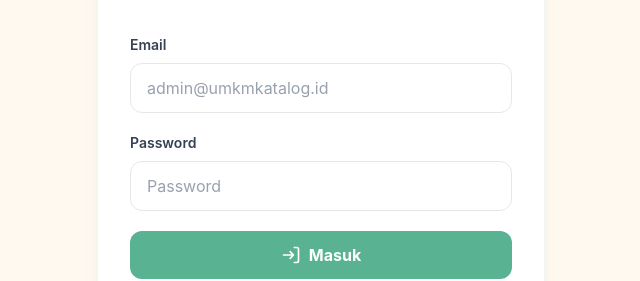
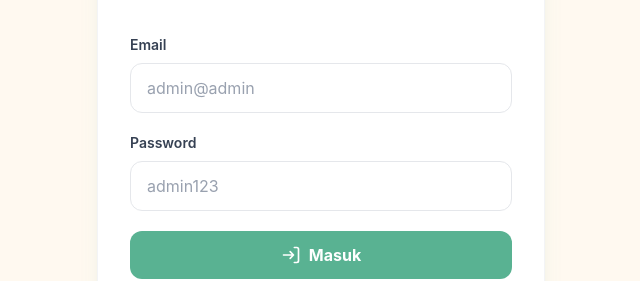
Before and after one commit to iniFaiz/UMKMhub, a Vue app: page /admin/login in a window 1280 px wide. Shown: the part 357-638 px from the top of the page, without its empty margins (319-959 px from the left). Built offline with nearby package versions, Linux system fonts and the light colour scheme.

Commit message:
feat: more easter egg👀👀

```diff
--- a/src/main.js
+++ b/src/main.js
@@ -8,3 +8,47 @@ app.use(router)
 app.mount('#app')
 
 console.log("%c[ALERT] You have reached the final boss of the neighborhood network. The Ketua RT has been notified of your curiosity.", "color: #fff; background: linear-gradient(to right, #ff0000, #990000); font-size: 14px; padding: 8px;");
+
+console.log(`%c
+⠀⠀⠀⠀⠀⠀⠀⠀⠀⠀⠀⠀⠀⠀⠀⠀⠀⠀⠀⠀⠀⠀⠀⠀⠀⠀⠀⠀⣀⣀⣀⣀⣀⣀⣀⣀⠀⠀⠀⠀⠀⠀⠀⠀⠀⠀⠀⠀⠀⠀⠀⠀⠀⠀⠀⠀⠀⠀⠀⠀⠀⠀⠀
+⠀⠀⠀⠀⠀⠀⠀⠀⠀⠀⠀⠀⠀⠀⠀⠀⠀⠀⠀⠀⠀⠀⠀⣠⣴⣶⣿⣿⣿⣿⣿⣿⣿⣿⣿⣿⣿⣿⣶⣤⣀⠀⠀⠀⠀⠀⠀⠀⠀⠀⠀⠀⠀⠀⠀⠀⠀⠀⠀⠀⠀⠀⠀
+⠀⠀⠀⠀⠀⠀⠀⠀⠀⠀⠀⠀⠀⠀⠀⣠⣀⠀⠀⠀⢀⣴⣿⣿⣿⣿⣿⣿⣿⣿⣿⣿⣿⣿⣿⣿⣿⠻⣿⣿⣿⣿⣦⣄⠀⠀⠠⠰⠶⠀⠀⠀⠀⠀⠀⠀⠀⠀⠀⠀⠀⠀⠀
+⠀⠀⠀⠀⠀⠀⠀⠀⠀⠀⠀⠀⠀⢀⣠⣤⣤⡤⢀⣴⣿⣿⣿⠏⠀⠋⢉⣠⣿⣿⣿⣿⣿⣿⣿⣤⣄⡀⠈⠙⢿⣿⣿⣿⣧⡀⠐⠻⣶⣶⣄⠀⠀⠀⠀⠀⠀⠀⠀⠀⠀⠀⠀
+⠀⠀⠀⠀⠀⠀⠀⠀⠀⠀⠀⠀⣰⣿⠟⠁⠉⢠⣾⣿⣿⡿⠁⠀⣠⣾⣿⣿⣿⣿⣿⣿⣿⣿⣿⣿⣿⣿⣦⣄⠈⠻⣿⣿⣿⣷⡄⠀⢀⠙⢿⡆⠀⠀⠀⠀⠀⠀⠀⠀⠀⠀⠀
+⠀⠀⠀⠀⠀⠀⠀⠀⠀⠀⠀⢰⠟⢁⡔⠀⣠⣿⣿⣿⡿⠁⣠⣾⣿⣿⠛⣻⣿⣿⡿⠁⠹⣿⣿⣿⣿⣿⣿⣿⣦⡀⠹⣿⣿⣿⣿⡀⠈⢧⡈⢳⡀⠀⠀⠀⠀⠀⠀⠀⠀⠀⠀
+⠀⠀⠀⠀⠀⠀⠀⠀⠀⠀⠀⡟⢠⡿⠀⢰⣿⣿⣿⡿⠁⣼⣿⣿⡿⠃⣼⣿⠏⠀⠁⣴⣆⠈⠉⠙⢿⣿⣿⣿⣿⣷⡄⢹⣿⣿⣿⣷⠀⠀⢷⡈⣧⠀⠀⠀⠀⠀⠀⠀⠀⠀⠀
+⠀⠀⠀⠀⠀⠀⠀⠀⠀⠀⠐⢠⣿⠃⠀⣿⣿⣿⣿⠃⣸⣿⣿⠟⢀⣾⠿⠋⠀⢠⣾⣿⣿⣷⣄⠀⠀⠙⢿⣿⣿⣿⣷⠀⣿⣿⣿⣿⡄⢣⠘⣇⠘⡆⠀⠀⠀⠀⠀⠀⠀⠀⠀
+⠀⠀⠀⠀⠀⠀⠀⠀⠀⠀⠀⣼⡟⠀⢰⣿⣿⣿⡟⢀⣿⠟⠀⠰⠛⠋⠀⢠⣾⣿⣿⣿⣿⣿⡿⠟⠂⣀⠀⠉⠙⢿⣿⡇⢸⣿⣿⣿⣇⠘⡄⢹⡀⣿⠀⠀⠀⠀⠀⠀⠀⠀⠀
+⠀⠀⠀⠀⠀⠀⠀⠀⠀⠀⢰⣿⡇⠀⠸⣿⣿⣿⡇⠈⠁⠀⠀⡀⠀⢀⣀⣤⣿⣿⣿⣿⣿⣿⣷⣤⣍⣉⣁⣤⣤⣀⠙⠓⠘⣿⣿⣿⣿⠀⣇⢸⣿⣿⡆⠀⠀⠀⠀⠀⠀⠀⠀
+⠀⠀⠀⠀⠀⠀⠀⠀⠀⢰⣾⣿⠁⠀⠀⣿⣿⣿⡇⢠⣶⣾⣿⣿⣿⣿⣿⣿⣿⣿⣿⣿⣿⣿⣿⣿⣿⣿⣿⣿⣿⣿⣿⣦⠀⣿⠻⣿⠛⡆⢻⠸⣿⣿⣇⠀⠀⠀⠀⠀⠀⠀⠀
+⠀⠀⠀⠀⠀⠀⠀⠀⠀⢸⣿⣿⠀⡆⠀⣿⣿⠙⡇⢸⣿⣿⡿⠿⠟⠋⠙⢻⣿⣿⣿⣿⣿⣿⣿⣿⠛⠙⠛⠿⢿⣿⣿⣿⠀⡟⠀⣿⠀⡇⢈⣀⠛⠛⠻⠀⠀⠀⠀⠀⠀⠀⠀
+⠀⠀⡀⠀⠀⠀⠀⠀⠀⠀⣀⣀⡀⠀⠀⢻⣿⡆⢁⠘⣿⣿⣇⣀⣀⣀⣠⣼⣿⣿⣿⣿⣿⣿⣿⣿⣦⣀⣀⠀⢠⣿⣿⣿⠀⠇⢰⣿⠀⡇⢠⣌⣉⣉⠓⠒⠶⠶⠤⠤⣤⣀⠀
+⠀⠈⠓⠶⢄⠐⠲⠀⡄⢾⣿⣿⣿⣧⠀⠘⣿⡇⠘⠀⢿⣿⣿⣿⣿⣿⣿⣿⣿⣿⣿⣿⣿⣿⣿⣿⣿⣿⣿⣿⣿⣿⣿⡟⠀⠀⢸⣿⠀⠁⢸⣿⣿⣿⠇⢰⣀⣄⠠⠒⠉⠀⠀
+⠀⠀⠀⠀⠀⠀⠘⠛⠇⠀⠹⣿⣿⣿⡄⠀⠹⣷⠀⠁⠘⣿⣿⣿⣿⣿⣿⣿⣿⣿⣿⣿⣿⣿⣿⣿⣿⣿⣿⣿⣿⣿⣿⠃⠀⠀⣿⡏⠀⠀⣾⡿⠟⠋⠀⠀⠉⠀⠀⠀⠀⠀⠀
+⠀⠀⠀⠀⠀⠀⠀⠀⠀⢀⡀⠀⠉⣙⠛⠀⠀⠙⡆⠀⠀⢻⣿⣿⣿⣿⣿⣿⡿⠿⣿⠿⠿⣿⠿⣿⣿⣿⣿⣿⣿⣿⣇⢀⡾⠀⠇⠀⠀⢀⡠⠄⢀⣠⣶⡇⠀⠀⠀⠀⠀⠀⠀
+⠀⠀⠀⠀⠀⠀⠀⠀⠀⢸⣿⣷⡆⠉⠀⠀⠀⠀⠀⠀⠀⢺⣿⣿⣿⣿⣿⣿⣿⣶⣶⣶⣶⣶⣶⣿⣿⣿⣿⣿⣿⣿⣿⡿⠁⠀⠀⠀⠀⠈⢠⣶⣿⣿⣿⣷⠀⠀⠀⠀⠀⠀⠀
+⠀⠀⠀⠀⠀⠀⠀⠀⠀⢸⣿⣿⣿⡄⠀⠀⠸⣿⠀⠀⠀⠻⣿⣿⣿⣿⣿⣿⣿⣿⣿⣿⣿⣿⣿⣿⣿⣿⣿⣿⣿⡿⠟⠀⠀⠀⣾⠁⠀⣠⣿⣿⣿⣿⣿⣿⠀⠀⠀⠀⠀⠀⠀
+⠀⠀⠀⠀⠀⠀⠀⠀⠀⢸⣿⣿⣿⣷⠀⠘⡀⢻⡀⠀⠀⠀⠈⠙⠿⣿⣿⣿⣿⣿⣿⣿⣿⣿⣿⣿⣿⣿⡿⠟⠉⠀⠀⠀⠀⠀⠃⠀⢰⣿⣿⣿⠀⣿⣿⣿⠀⠀⠀⠀⠀⠀⠀
+⠀⠀⠀⠀⠀⠀⠀⠀⠀⢸⣿⠸⣿⣿⡀⠀⣧⠘⡇⠀⠀⠀⠀⠀⠀⠀⠀⠉⠛⠿⠿⢿⣿⠿⠿⠛⠋⠁⠀⠀⠀⠀⣀⣀⡀⠀⠀⠀⢸⣿⣿⡿⢰⣿⣿⡿⠀⠀⠀⠀⠀⠀⠀
+⠀⠀⠀⠀⠀⠀⠀⠀⠀⠘⣿⡀⣿⣿⣇⠀⢿⡄⠃⢸⣿⣿⠀⣄⠀⠀⠀⠀⠀⠀⠀⠀⠀⠀⠀⠀⣀⣠⣤⣾⡇⠈⣿⣿⣿⠀⠀⠀⢸⣿⣿⡇⢸⣿⡟⠀⠀⠀⠀⠀⠀⠀⠀
+⠀⠀⠀⠀⠀⠀⠀⠀⠘⠀⣿⡇⣿⣿⣿⡆⠸⣧⠀⠀⣿⡇⠀⠀⠀⠀⠀⠀⠀⠐⣶⣶⣶⣿⣿⣿⣿⣿⡿⠋⠁⠀⣿⣿⡇⠀⠀⠀⣼⣿⣿⡇⠈⠟⠀⠀⠀⠀⠀⠀⠀⠀⠀
+⠀⠀⠀⠀⠀⠀⠀⠀⠘⠀⣿⡇⣿⣿⣿⣷⠀⢿⡀⠀⣿⣇⠀⠱⠀⠀⠀⠀⠀⠀⣿⣿⣿⣿⣿⠿⠛⢉⡠⠚⠀⢰⣿⣿⡇⠀⠀⠀⣿⣿⣿⡇⠀⠀⣠⡀⠀⠀⠀⠀⠀⠀⠀
+⠀⠀⠀⠀⠀⠀⠀⢰⡆⠀⢹⡇⢹⣿⣿⣿⡇⠸⡇⠀⢸⣿⡄⠀⢄⣉⠛⠒⠒⠦⠤⠤⠤⠤⠒⠒⠉⣁⣤⠂⠀⣸⣿⣿⠇⢨⡰⢀⣿⣿⣿⡇⠀⣰⣿⣷⡀⠀⠀⠀⠀⠀⠀
+⠀⠀⠀⠀⠀⠀⢠⣿⡇⠀⠸⡇⢸⣿⣿⣿⣿⠀⣿⠀⢸⣿⣷⠀⠘⣿⣿⡏⡠⠀⣴⠂⣤⠀⣶⠈⣆⠸⠃⠈⢠⣿⣿⣿⠀⣿⡇⢸⣿⣿⣿⡇⢠⣿⣿⣿⣧⠀⠀⠀⠀⠀⠀
+⠀⠀⠀⠀⠀⢠⣿⣿⣿⠀⠀⣧⠸⣿⣿⣿⣿⡇⢸⡇⠀⣿⣿⣇⠀⠘⣿⡇⡇⢸⣿⢠⣿⠄⢿⠀⣿⠀⠀⣠⣿⣿⣿⡟⢠⣿⠃⣼⣿⣿⣿⡇⣾⣿⣿⣿⣿⣧⠀⠀⠀⠀⠀
+⠀⠀⠀⠀⠀⣼⣿⣿⣿⡇⠀⢸⠀⣿⣿⣿⣿⣿⠈⣿⠀⢿⣿⣿⣄⠁⢘⠀⡄⢸⣿⠈⢀⠀⢘⡀⢻⠀⣴⣿⣿⣿⣿⡇⢸⣿⣤⣿⣿⣿⣿⡇⣿⣿⠛⣿⣿⣿⣆⠀⠀⠀⠀
+⠀⠀⠀⠀⢠⣿⣿⠃⣸⣿⠀⠸⡄⢻⣿⣿⣿⣿⡄⢻⡆⢸⣿⣿⣿⣿⣿⠀⠃⢈⡇⠀⢸⡄⠈⣇⠘⡆⢻⣿⣿⣿⣿⠁⣾⠇⣼⣿⣿⣿⡇⣿⣿⡆⠘⣿⣿⣿⡆⠀⠀⠀
+⠀⠀⠀⢀⣾⣿⡏⢀⣿⣿⡇⠀⡇⠸⣿⣿⣿⣿⣇⠸⣧⢸⣿⣿⣿⣿⡇⢸⠀⣿⠇⠀⠉⠉⠀⢿⡀⢳⠸⣿⣿⣿⣿⠀⡿⠀⣿⣿⣿⡏⢹⡇⣿⣿⣧⠀⠸⣿⣿⣿⡄⠀⠀
+⠀⠀⠀⣼⣿⡿⠀⣼⣿⣿⣿⠀⢱⣶⣿⣿⣿⣿⣿⠀⣿⠈⣿⣿⣿⣿⡇⠈⠀⣿⠀⠀⠀⠀⠀⠸⡇⠸⡀⢿⣿⣿⡏⢰⠃⠀⣿⣿⣿⣧⢸⡇⣿⣿⣿⡆⠀⢹⣿⣿⣿⡀⠀
+⠀⠀⢠⣿⣿⠁⢠⣿⣿⣿⣿⡄⢸⡇⢻⣿⣿⣿⣿⡆⠀⠃⣿⣿⣿⣿⠀⣾⢸⡿⢀⣤⣤⣤⣤⠀⢿⠀⡇⠸⣿⣿⡇⠘⢠⠀⣿⣿⣿⣿⢸⡇⢹⣿⣿⣷⡀⠀⢿⣿⣿⣧⠀
+⠀⠀⣾⣿⠏⠀⣼⣿⣿⣿⣿⡇⢸⡇⢸⣿⣿⣿⣿⡇⠀⠀⢻⣿⣿⣿⠀⠉⢸⡇⢸⣿⣿⣿⣿⡇⠸⡇⢻⡀⢿⣿⡇⠀⠀⠀⣿⣿⣿⡇⢸⡇⣼⣿⣿⣿⣇⠀⠘⣿⣿⣿⣧
+⠀⣸⣿⡟⠀⢠⣿⣿⣿⣿⣿⣿⠈⡇⠈⣿⣿⣿⣿⣷⡆⠀⢸⣿⣿⡏⢠⡇⣼⠃⠀⠀⠀⠀⠀⠀⠀⣷⠘⡇⠸⣿⡇⢀⠀⠀⣿⣿⣿⡇⠈⡇⣿⣿⣿⣿⣿⡄⢆⠸⣿⣿⣿
+⢠⣿⣿⠁⡌⢸⣿⣿⣿⣿⣿⣿⠀⡇⠀⢿⣿⣿⣿⣿⡇⠀⢸⣿⣿⡇⢘⠇⣿⠀⠀⠀⠀⠀⠀⠀⠀⠸⡀⢻⠀⢿⣷⠈⠀⠀⣿⣿⣿⠇⠀⡇⣿⣿⣿⣿⣿⣷⠘⡄⢹⣿⣿
+⣿⣿⠇⢸⠇⣿⣿⣿⣿⣿⣿⣿⠀⡇⠀⠸⣿⣿⣿⣿⡇⠀⢸⣿⣿⠇⣘⠀⡟⢠⣤⣤⣤⣤⣤⣴⣶⠀⡇⠸⡇⢸⣿⡀⠀⠀⢿⣿⣿⠀⠀⠃⣿⣿⣿⣿⣿⣿⡄⢹⡀⢿⣿
+⠙⠿⢠⣿⠀⣿⣿⣿⣿⣿⣿⣿⡇⠀⠀⠀⢻⣿⣿⣿⠀⠀⣾⣿⣿⠀⣿⠀⡇⢸⣿⣿⣿⣿⠿⠿⠿⡇⢸⠀⢻⠈⣿⣧⠀⠀⢸⣿⡏⠠⠀⢰⣿⣿⣿⣿⣿⣿⣷⠀⢷⣸⠟
+⠷⠄⠈⠋⢠⣿⣿⣿⣿⣿⣿⣿⣷⠀⠀⠀⠈⢿⣿⡟⠀⠀⣿⣿⣿⠀⠋⢀⠃⠀⠀⠀⠀⠀⠀⠀⠀⠀⠸⡇⠸⡇⢻⣿⣷⡄⠀⣿⠃⠀⠀⢸⣿⣿⣿⣿⣿⣿⣿⣇⠈⠀⠲
+⣦⠀⠀⠀⢸⣿⣿⣿⣿⣿⣿⣿⣿⣧⠀⢰⡄⠈⢻⠇⠀⢸⣿⣿⣿⠸⡇⢸⠀⠀⠀⠀⠀⠀⠀⠀⠀⠀⠀⢿⠀⢧⠈⣿⣿⣷⡄⠘⢠⡆⢀⣿⣿⣿⣿⣿⣿⣿⣿⡟⠀⠀⠀
+⠉⠀⠀⠀⠸⣿⣿⣿⣿⣿⣿⣿⣿⣿⣇⠈⢿⣦⡈⠀⣠⣿⣿⣿⡟⢠⠇⠘⠀⣤⣤⣤⣤⣤⣤⣤⣤⣴⡆⠸⡇⢸⡄⢹⣿⣿⡷⠀⣿⣧⣼⣿⣿⣿⣿⣿⡿⠟⢉⣤⠂⠀⠀
+⠀⠀⠀⠀⠲⢤⣉⠛⠻⠿⣿⣿⣿⣿⣿⣶⣼⣿⣷⣀⣹⣿⣿⣿⡇⣼⠀⣿⠀⠛⠛⠛⠛⠋⠋⠉⠉⠉⠉⠀⢿⠈⣧⠈⣿⣿⣿⣿⣿⣿⣿⣿⠿⠟⠋⣁⣤⠶⠋⣀⠴⠀⠀
+⠀⠀⠀⠀⠐⠂⠌⠉⠓⠒⠦⠤⠍⠉⠉⠙⠛⠛⠛⠻⠿⠿⠿⠿⠇⠿⠀⠿⠀⠀⠀⠀⠀⠀⠀⠀⠀⠀⠀⠀⠸⠇⠹⠄⠹⠿⠿⠿⠟⠋⠉⠤⠶⠚⠋⠉⠤⠔⠊⠁⠀⠀⠀
+`, "color: #59B292; font-weight: bold;");
--- a/src/pages/AdminLoginPage.vue
+++ b/src/pages/AdminLoginPage.vue
@@ -27,7 +27,7 @@
             type="email"
             autocomplete="email"
             class="w-full px-4 py-3 rounded-xl border border-gray-200 dark:border-white/10 text-gray-800 dark:text-white bg-white dark:bg-[#0d0f14] placeholder-gray-400 dark:placeholder-gray-500 focus:outline-none focus:ring-2 focus:ring-[#59B292]/40 focus:border-[#59B292] transition-colors duration-300"
-            placeholder="admin@umkmkatalog.id"
+            placeholder="admin@admin"
           />
         </div>
 
@@ -39,7 +39,7 @@
             type="password"
             autocomplete="current-password"
             class="w-full px-4 py-3 rounded-xl border border-gray-200 dark:border-white/10 text-gray-800 dark:text-white bg-white dark:bg-[#0d0f14] placeholder-gray-400 dark:placeholder-gray-500 focus:outline-none focus:ring-2 focus:ring-[#59B292]/40 focus:border-[#59B292] transition-colors duration-300"
-            placeholder="Password"
+            placeholder="admin123"
           />
         </div>
 
@@ -131,8 +131,8 @@ function handleLogin() {
   }
 
   // Pre-configured credentials
-  const correctEmail = 'admin@umkmkatalog.id'
-  const correctPassword = 'Admin#Hub2026'
+  const correctEmail = 'admin@admin'
+  const correctPassword = 'admin123'
 
   if (email.value !== correctEmail || password.value !== correctPassword) {
     failedAttempts.value++
```
